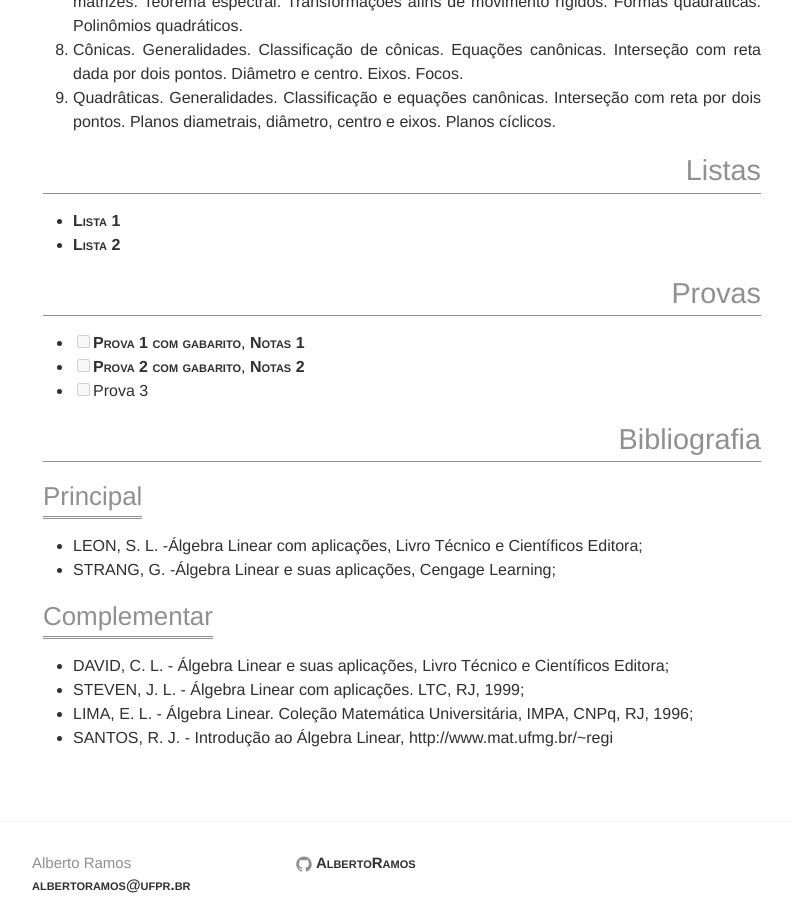
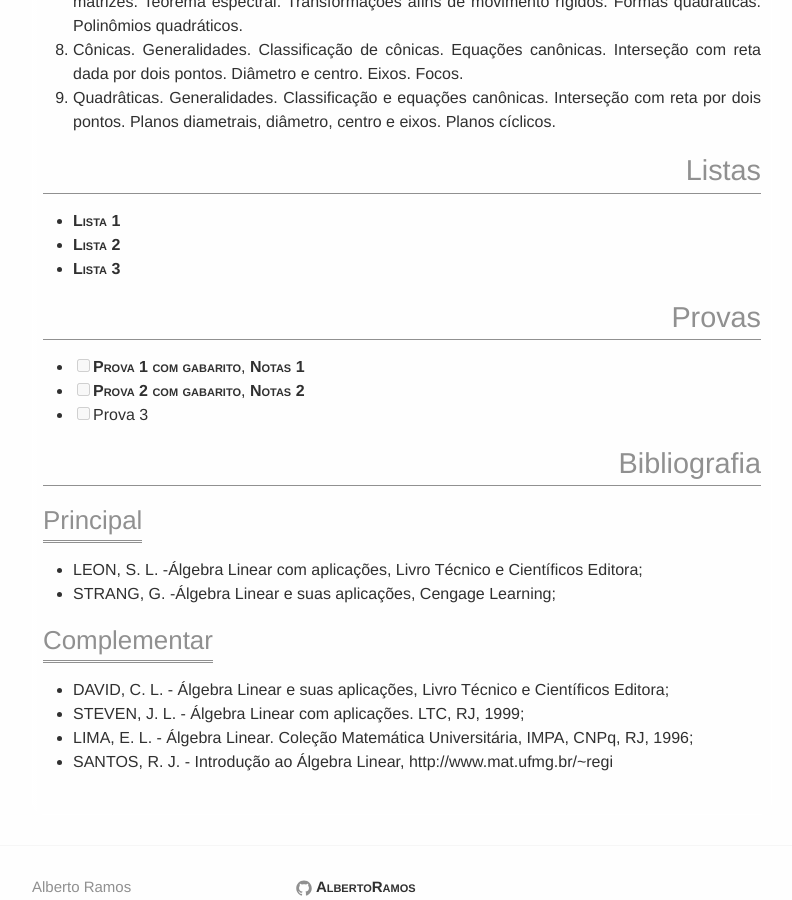
Before and after one commit to abelsiqueira/abelsiqueira.github.io-old, a Jekyll site: the page built from disciplinas/CM005 Algebra Linear_EQ.md, in a window 1280 px wide and 900 px high, scrolled down 1207 px. Shown: the whole window, without its empty margins (238-1030 px from the left). Built offline with Jekyll 4.4.1, drawn with Linux system fonts in a browser that asks for light colours.

Commit message:
Update CM005 Algebra Linear_EQ.md

```diff
--- a/disciplinas/CM005 Algebra Linear_EQ.md
+++ b/disciplinas/CM005 Algebra Linear_EQ.md
@@ -46,6 +46,7 @@ tag:        2016s2
 
   - [Lista 1]({{ site.baseur1}}/disciplinas/CM005-Algebra-linear/lista1_AL.pdf)
   - [Lista 2]({{ site.baseur1}}/disciplinas/CM005-Algebra-linear/lista2_AL.pdf)
+  - [Lista 3]({{ site.baseur1}}/disciplinas/CM005-Algebra-linear/lista3_AL.pdf)
 
 # Provas
 
```
